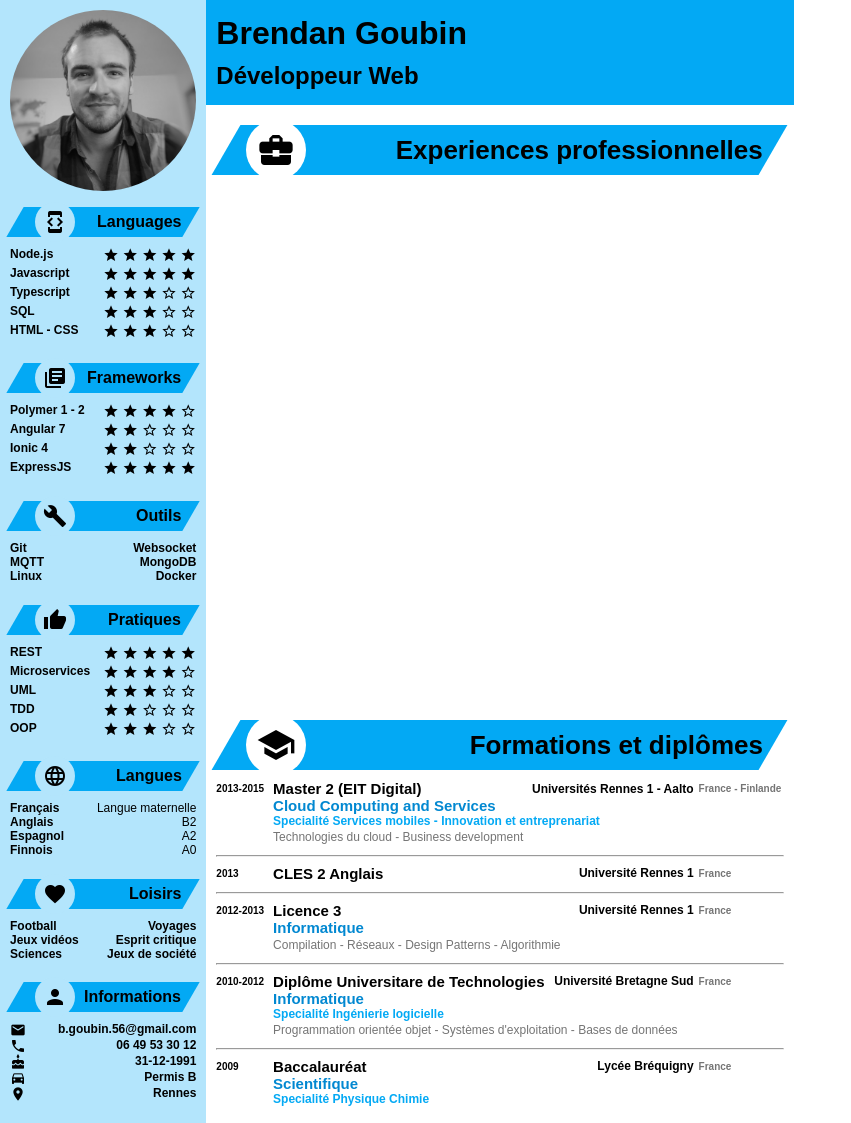
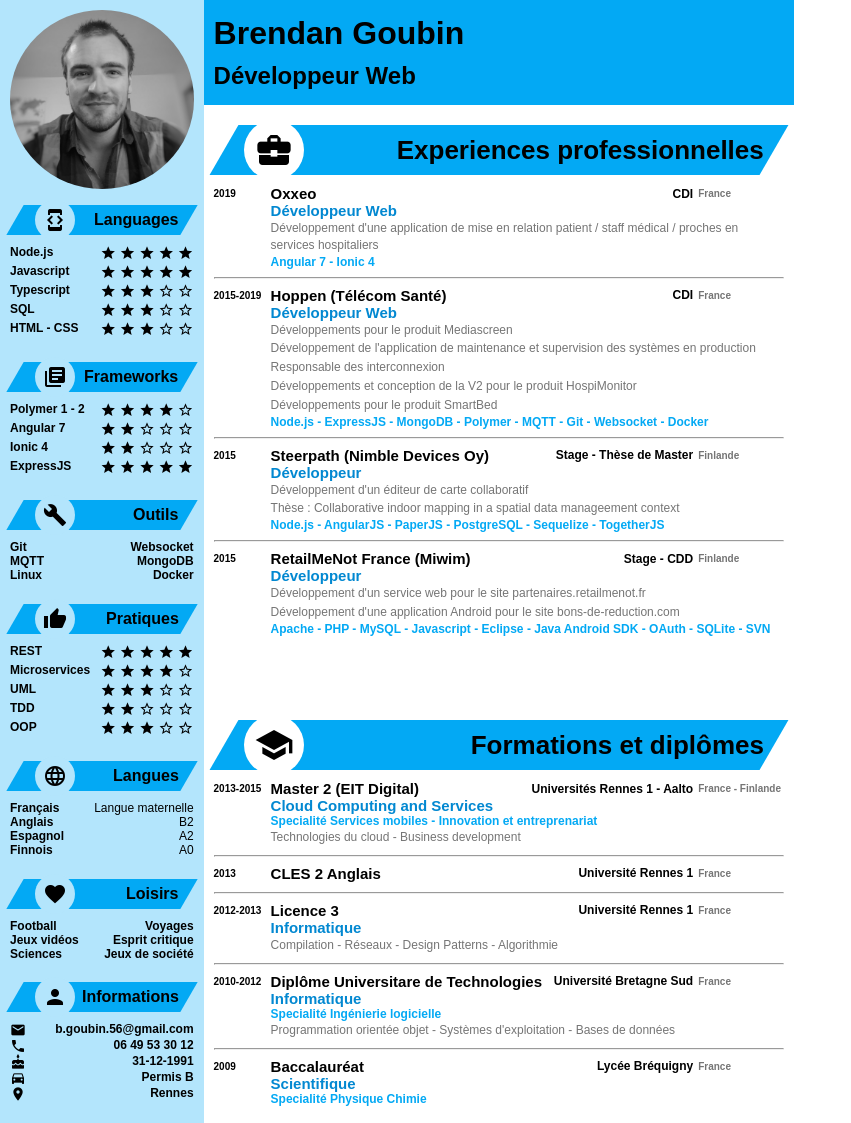
Before and after one commit to Billos/resume-old, a Jekyll site: the page built from index.md, in a window 1280 px wide. Shown: the whole page, without its empty margins (0-851 px from the left). Built offline with Jekyll 4.4.1, drawn with Linux system fonts in a browser that asks for light colours; some web fonts are replaced.

Commit message:
data for jobs

```diff
--- a/_data/jobs.yml
+++ b/_data/jobs.yml
@@ -1,9 +1,42 @@
 -
-  function:
-  company:
-  condition:
+  function: Développeur Web
+  company: Oxxeo
+  contract: CDI
   tasks:
-    -
-  technologies:
-  place:
-  years:
+    - Développement d'une application de mise en relation patient / staff médical / proches en services hospitaliers
+  technologies: Angular 7 - Ionic 4
+  place: France
+  years: 2019
+-
+  function: Développeur Web
+  company: Hoppen (Télécom Santé)
+  contract: CDI
+  tasks:
+    - Développements pour le produit Mediascreen
+    - Développement de l'application de maintenance et supervision des systèmes en production
+    - Responsable des interconnexion
+    - Développements et conception de la V2 pour le produit HospiMonitor
+    - Développements pour le produit SmartBed
+  technologies: Node.js - ExpressJS - MongoDB - Polymer - MQTT - Git - Websocket - Docker
+  place: France
+  years: 2015-2019
+-
+  function: Développeur
+  company: Steerpath (Nimble Devices Oy)
+  contract: Stage - Thèse de Master
+  tasks:
+    - Développement d'un éditeur de carte collaboratif
+    - "Thèse : Collaborative indoor mapping in a spatial data manageement context"
+  technologies: Node.js - AngularJS - PaperJS - PostgreSQL - Sequelize - TogetherJS
+  place: Finlande
+  years: 2015
+-
+  function: Développeur
+  company: RetailMeNot France (Miwim)
+  contract: Stage - CDD
+  tasks:
+    - Développement d'un service web pour le site partenaires.retailmenot.fr
+    - Développement d'une application Android pour le site bons-de-reduction.com
+  technologies: Apache - PHP - MySQL - Javascript - Eclipse - Java Android SDK - OAuth - SQLite - SVN
+  place: Finlande
+  years: 2015
```
